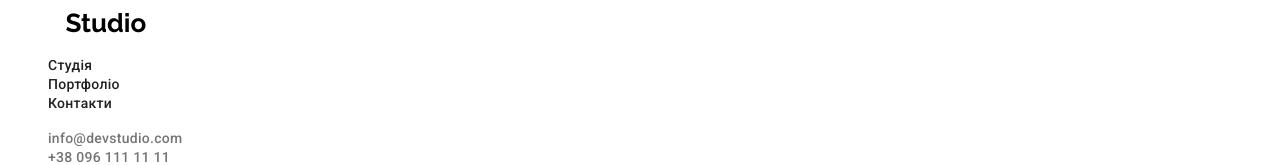
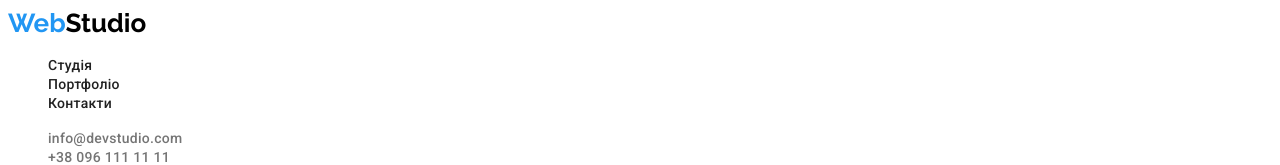
Before and after one commit to daryark/goit-markup-hw-02, a plain HTML site: page index.html in a window 1280 px wide. Shown: the top 165 px of the page. Drawn offline with Linux system fonts and the light colour scheme.

Commit message:
correct color in logo

```diff
--- a/css/styles.css
+++ b/css/styles.css
@@ -142,5 +142,5 @@ letter-spacing: var(--letter-spacing);
 .logo-accent,
 .link:hover,
 .link:focus {
-  color: var(--white-color-colorbg);
+  color: var(--accent-color);
 }
```
